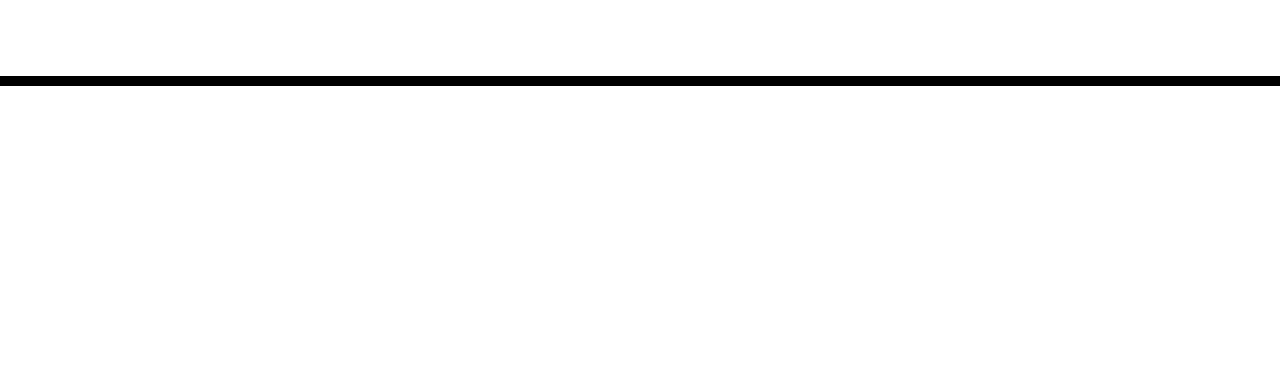
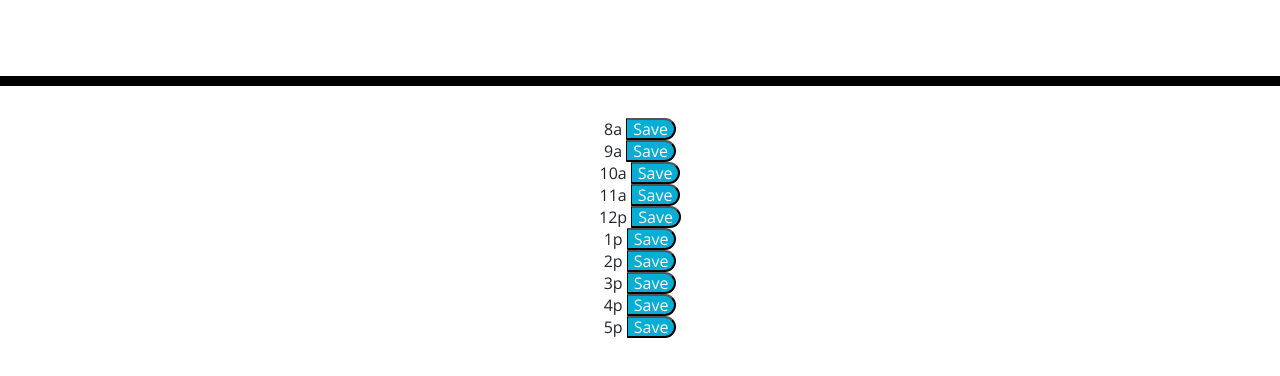
Before and after one commit to EJCalderon/Work-Planner-For-Work, a plain HTML site: page index.html in a window 1280 px wide. Shown: the part 182-558 px from the top of the page. Drawn offline with nearby package versions, Linux system fonts and the light colour scheme; files that its build step writes are made by us from their sources.

Commit message:
added the general times

```diff
--- a/index.html
+++ b/index.html
@@ -19,6 +19,45 @@
     </header>
     <div class="container">
       <!-- Timeblocks go here -->
+      <div class="time-block" id="8a">8a
+          <button class="saveBtn">Save</button>
+      </div>
+
+      <div class="time-block" id="9a">9a
+        <button class="saveBtn">Save</button>
+    </div>
+
+    <div class="time-block" id="10a">10a
+        <button class="saveBtn">Save</button>
+    </div>
+
+    <div class="time-block" id="11a">11a
+        <button class="saveBtn">Save</button>
+    </div>
+
+    <div class="time-block" id="12p">12p
+        <button class="saveBtn">Save</button>
+    </div>
+
+    <div class="time-block" id="1p">1p
+        <button class="saveBtn">Save</button>
+    </div>
+
+    <div class="time-block" id="2p">2p
+        <button class="saveBtn">Save</button>
+    </div>
+
+    <div class="time-block" id="3p">3p
+        <button class="saveBtn">Save</button>
+    </div>
+
+    <div class="time-block" id="4p">4p
+        <button class="saveBtn">Save</button>
+    </div>
+
+    <div class="time-block" id="5p">5p
+        <button class="saveBtn">Save</button>
+    </div>
     </div>
 
     <script src="https://code.jquery.com/jquery-3.4.1.min.js"></script>
```
